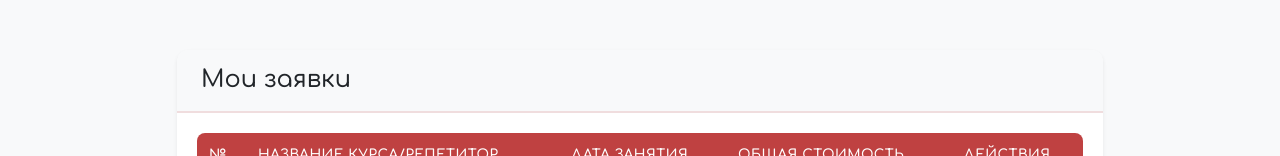
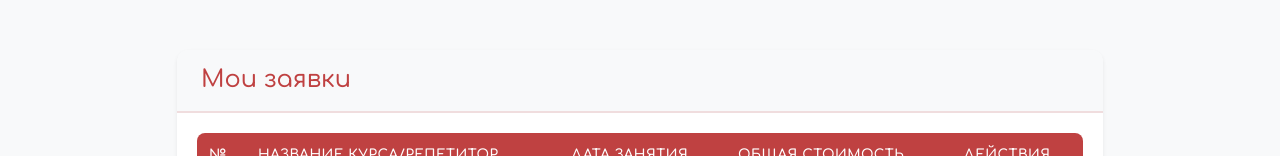
Before and after one commit to UliPi29/web_exam_26, a plain HTML site: page lc.html in a window 1280 px wide. Shown: the part 259-415 px from the top of the page. Drawn offline with nearby package versions, Linux system fonts and the light colour scheme; no server answers.

Commit message:
мини правки

```diff
--- a/lc.html
+++ b/lc.html
@@ -47,7 +47,7 @@
                 <!-- Таблица заказов -->
                 <div class="card shadow-sm mb-5">
                     <div class="card-header bg-light">
-                        <h2 class="h4 mb-0">Мои заявки</h2>
+                        <h2 class="h4 mb-0" style="color: var(--primary-color);">Мои заявки</h2>
                     </div>
                     <div class="card-body">
                         <div class="table-responsive">
```
